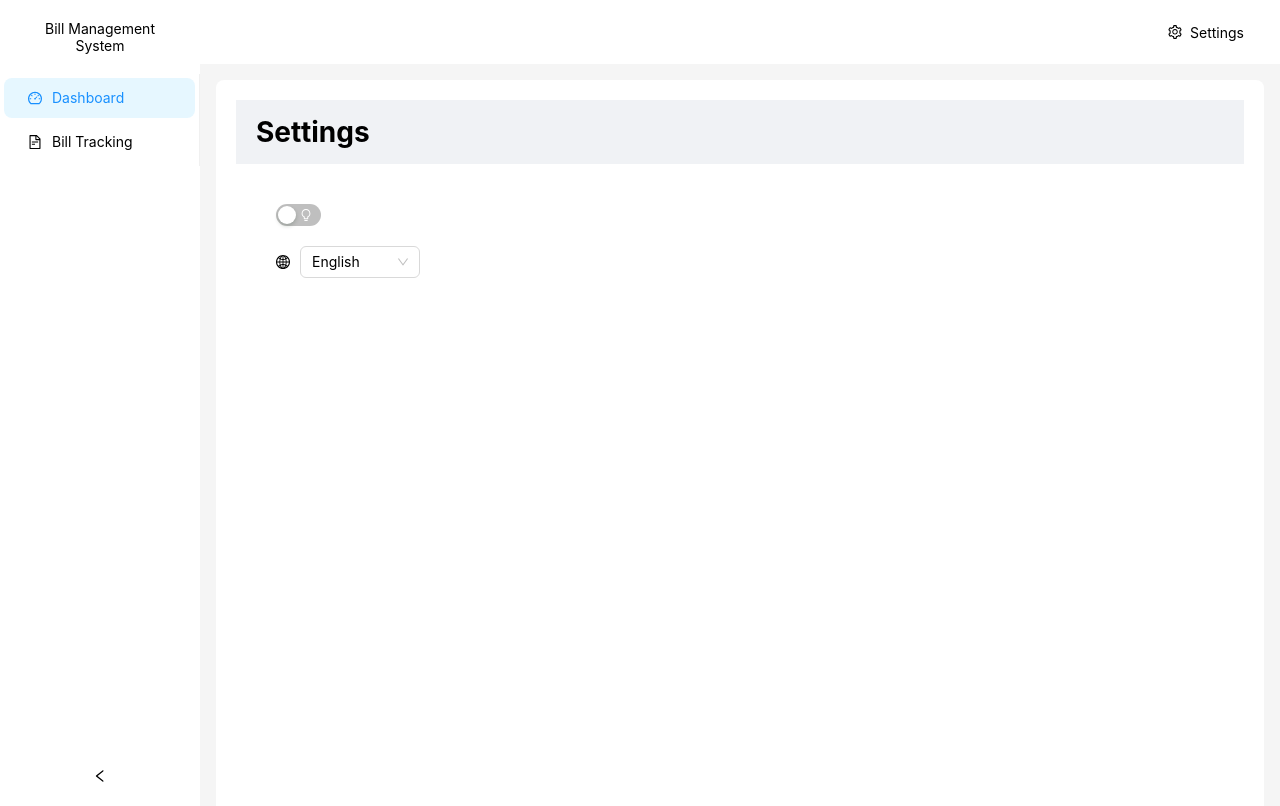
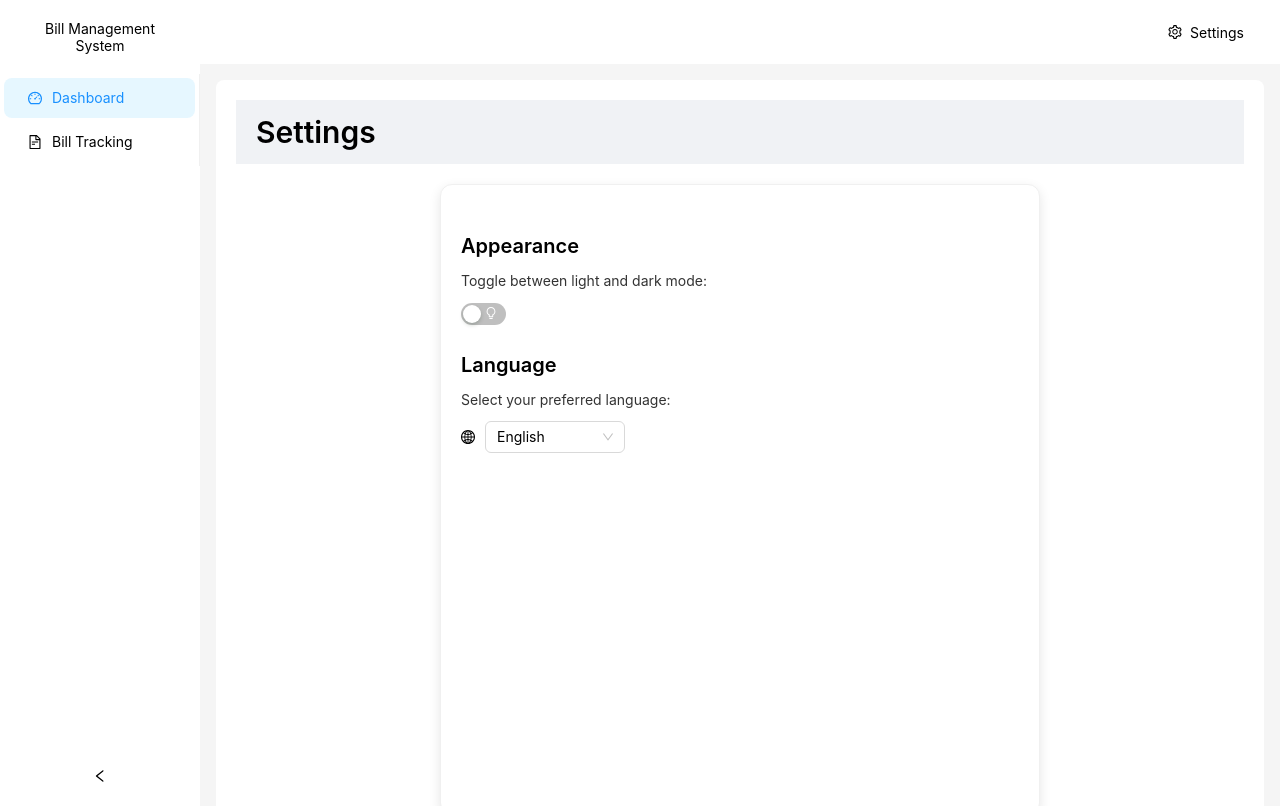
Before and after one commit to vorrawut/react-corporate-bill-management, a React (Create React App) app: page /settings in a window 1280 px wide. Shown: the top 806 px of the page. Built offline with nearby package versions, Linux system fonts and the light colour scheme; the HTML template or start-up script is replaced by a standard one.

Commit message:
Adjust UI for settingmenu

```diff
--- a/src/pages/SettingsMenu.tsx
+++ b/src/pages/SettingsMenu.tsx
@@ -1,11 +1,12 @@
 import React from 'react';
-import { Layout, Menu, Switch, Tooltip, Select } from 'antd';
+import { Layout, Card, Switch, Tooltip, Select, Typography } from 'antd';
 import { BulbOutlined, GlobalOutlined } from '@ant-design/icons';
 import { useTheme } from '../contexts/ThemeContext';
 import i18n from '../i18n';
 
 const { Header, Content, Footer } = Layout;
 const { Option } = Select;
+const { Title, Text } = Typography;
 
 const SettingsMenu: React.FC = () => {
   const { theme, toggleTheme } = useTheme();
@@ -16,11 +17,35 @@ const SettingsMenu: React.FC = () => {
 
   return (
     <Layout style={{ minHeight: '100vh', backgroundColor: theme === 'dark' ? '#1f1f1f' : '#ffffff' }}>
-      <Header style={{ backgroundColor: theme === 'dark' ? '#141414' : '#f0f2f5', padding: '0 20px', display: 'flex', justifyContent: 'space-between', alignItems: 'center' }}>
-        <h1 style={{ color: theme === 'dark' ? '#ffffff' : '#000000' }}>Settings</h1>
+      <Header
+        style={{
+          backgroundColor: theme === 'dark' ? '#141414' : '#f0f2f5',
+          padding: '0 20px',
+          display: 'flex',
+          justifyContent: 'space-between',
+          alignItems: 'center',
+        }}
+      >
+        <Title level={2} style={{ margin: 0, color: theme === 'dark' ? '#ffffff' : '#000000' }}>
+          Settings
+        </Title>
       </Header>
-      <Content style={{ margin: '20px', padding: '20px', backgroundColor: theme === 'dark' ? '#1f1f1f' : '#ffffff', borderRadius: '8px' }}>
+      <Content style={{ margin: '20px', display: 'flex', justifyContent: 'center' }}>
+        <Card
+          style={{
+            width: '100%',
+            maxWidth: '600px',
+            borderRadius: '12px',
+            boxShadow: theme === 'dark' ? '0 4px 12px rgba(0, 0, 0, 0.3)' : '0 4px 12px rgba(0, 0, 0, 0.1)',
+            backgroundColor: theme === 'dark' ? '#1f1f1f' : '#ffffff',
+          }}
+          bodyStyle={{ padding: '20px' }}
+        >
           <div style={{ marginBottom: '20px' }}>
+            <Title level={4} style={{ color: theme === 'dark' ? '#ffffff' : '#000000' }}>Appearance</Title>
+            <Text style={{ display: 'block', marginBottom: '10px', color: theme === 'dark' ? '#d1d1d1' : '#333' }}>
+              Toggle between light and dark mode:
+            </Text>
             <Tooltip title="Toggle Dark/Light Mode">
               <Switch
                 checked={theme === 'dark'}
@@ -31,15 +56,30 @@ const SettingsMenu: React.FC = () => {
             </Tooltip>
           </div>
           <div style={{ marginBottom: '20px' }}>
+            <Title level={4} style={{ color: theme === 'dark' ? '#ffffff' : '#000000' }}>Language</Title>
+            <Text style={{ display: 'block', marginBottom: '10px', color: theme === 'dark' ? '#d1d1d1' : '#333' }}>
+              Select your preferred language:
+            </Text>
             <Tooltip title="Select Language">
+              <div style={{ display: 'flex', alignItems: 'center' }}>
                 <GlobalOutlined style={{ marginRight: '10px', color: theme === 'dark' ? '#ffffff' : '#000000' }} />
-            <Select defaultValue="en" style={{ width: 120 }} onChange={changeLanguage}>
+                <Select
+                  defaultValue="en"
+                  style={{ width: 140 }}
+                  onChange={changeLanguage}
+                  dropdownStyle={{ borderRadius: '8px' }}
+                >
                   <Option value="en">English</Option>
                   <Option value="th">ไทย</Option>
                 </Select>
+              </div>
             </Tooltip>
           </div>
+        </Card>
       </Content>
+      <Footer style={{ textAlign: 'center', backgroundColor: theme === 'dark' ? '#141414' : '#f0f2f5', color: theme === 'dark' ? '#ffffff' : '#000000' }}>
+        ©2024 Bill Management System
+      </Footer>
     </Layout>
   );
 };
```
Lines whose indentation alone changed are shown as unchanged.
